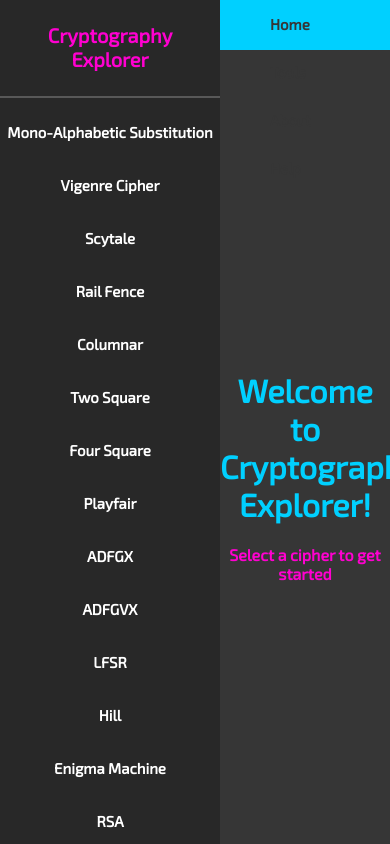
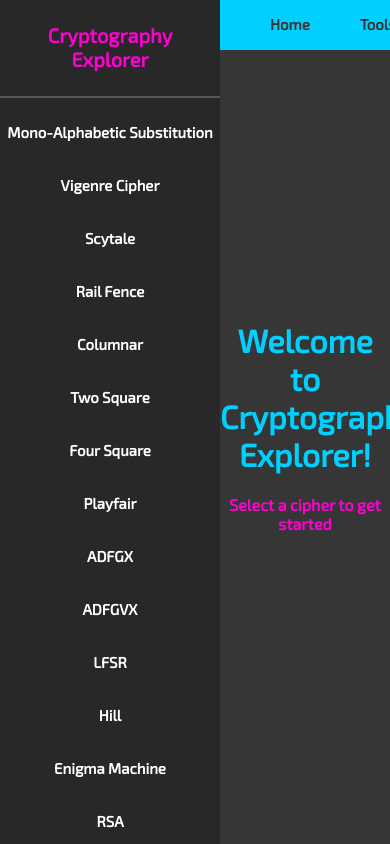
Before and after one commit to nickhudson4/Software-Engineering-Project, a React (Create React App) app in the folder main_app/: page / in a window 390 px wide. Shown: the top 844 px of the page. Built offline with nearby package versions, Linux system fonts and the light colour scheme.

Commit message:
Menu scrolling and mobile optim.

```diff
--- a/main_app/src/Components/Body/Body.css
+++ b/main_app/src/Components/Body/Body.css
@@ -12,9 +12,14 @@
   top: 0; /* Stay at the top */
   left: 0;
   overflow-x: hidden; /* Disable horizontal scroll */
+  overflow-y: scroll; /* Disable horizontal scroll */
   float: left;
   /* display: block; */
   /* padding-top: 20px */
+}
+
+#sideMenu_div::-webkit-scrollbar {
+  display: none;
 }
 
 #sideMenu_div h1 {
@@ -57,6 +62,8 @@
   background-color: #00D0FF;
   top: 0;
   height: 50px;
+  width: 100%;
+  position: fixed; /* Fixed Sidebar (stay in place on scroll) */
 }
 
 #topMenu_div h3 {
@@ -71,3 +78,8 @@
 	cursor: pointer;
 
 }
+#topMenu_div h3:hover {
+  /* background-color: #383838; */
+  color: #777777;
+
+}
```
